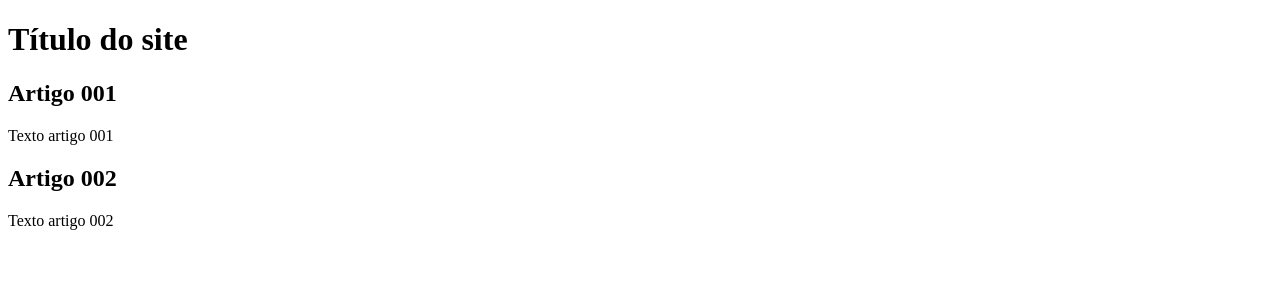
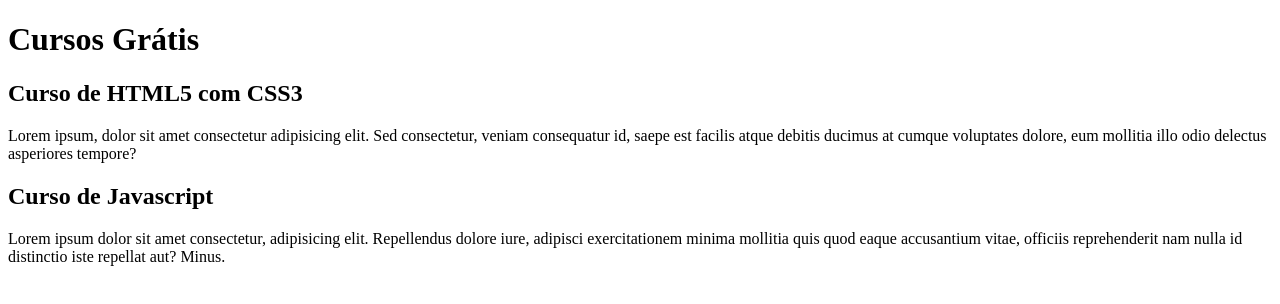
Before and after one commit to michel-klein/projeto-site, a plain HTML site: page index.html in a window 1280 px wide. Drawn offline with Linux system fonts and the light colour scheme.

Commit message:
comecei a escrever o conteudo

```diff
--- a/index.html
+++ b/index.html
@@ -8,15 +8,15 @@
 <body>
     <main>
         <header>
-            <h1>Título do site</h1>
+            <h1>Cursos Grátis</h1>
         </header>
         <article>
-            <h2>Artigo 001</h2>
-            <p>Texto artigo 001</p>
+            <h2>Curso de HTML5 com CSS3</h2>
+            <p>Lorem ipsum, dolor sit amet consectetur adipisicing elit. Sed consectetur, veniam consequatur id, saepe est facilis atque debitis ducimus at cumque voluptates dolore, eum mollitia illo odio delectus asperiores tempore?</p>
         </article>
         <article>
-            <h2>Artigo 002</h2>
-            <p>Texto artigo 002</p>
+            <h2>Curso de Javascript</h2>
+            <p>Lorem ipsum dolor sit amet consectetur, adipisicing elit. Repellendus dolore iure, adipisci exercitationem minima mollitia quis quod eaque accusantium vitae, officiis reprehenderit nam nulla id distinctio iste repellat aut? Minus.</p>
         </article>
     </main>
 </body>
```
